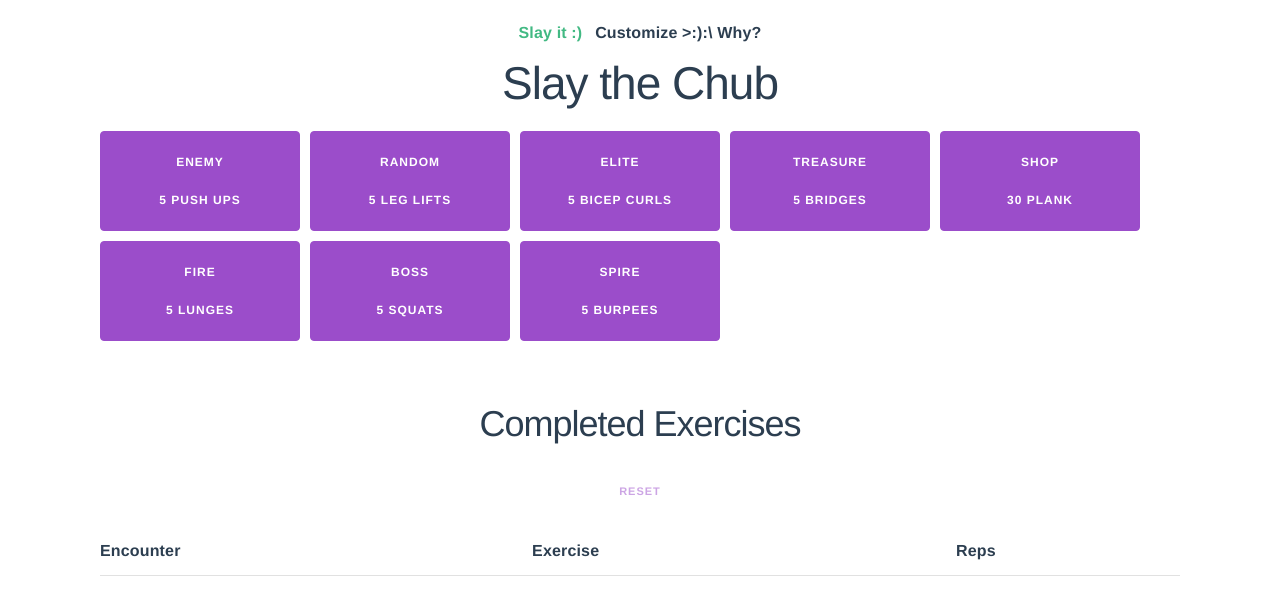
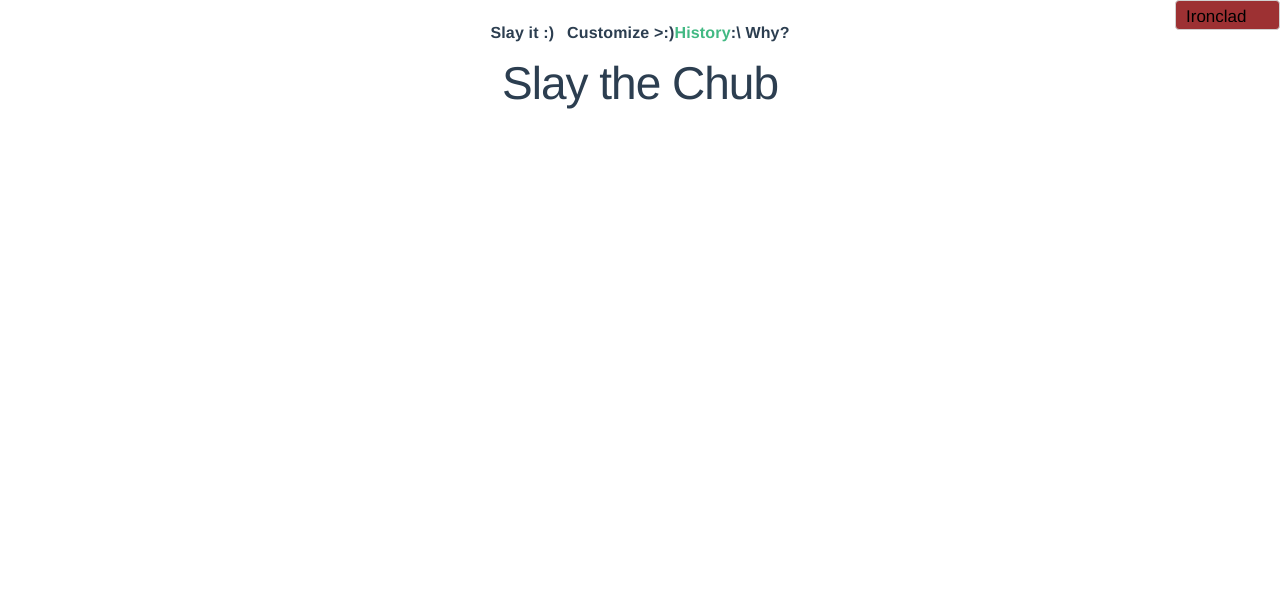
Before and after one commit to arrbaron/slay-the-chub, a Vue app: page /history in a window 1280 px wide. Before the commit this address led to /home. Shown: the top 598 px of the page. Built offline with nearby package versions, Linux system fonts and the light colour scheme.

Commit message:
Adds workout history page

```diff
--- a/package.json
+++ b/package.json
@@ -9,6 +9,7 @@
   },
   "dependencies": {
     "core-js": "^3.6.5",
+    "date-fns": "^2.20.0",
     "milligram": "^1.4.1",
     "uuid": "^8.3.2",
     "vue": "^3.0.0",
--- a/src/App.vue
+++ b/src/App.vue
@@ -9,6 +9,9 @@
 
 <script lang="ts">
 import { defineComponent, provide, ref, Ref, onMounted } from "vue";
+import { format } from "date-fns";
+import { v4 as uuidv4 } from "uuid";
+
 import Nav from "@/components/Nav.vue";
 import * as exercisesJSON from "./data/exercises.json";
 import IExercise from "./models/IExercise";
@@ -20,6 +23,7 @@ export default defineComponent({
     /** Reactive properties */
     const exercises = ref(exercisesJSON.exercises) as any;
     const completedExercises = ref([]) as Ref<IExercise[]>;
+    const completedWorkouts = ref([]) as any;
 
     /** Methods */
     const updateExercise = (updatedExercise: IExercise) => {
@@ -28,7 +32,7 @@ export default defineComponent({
       });
     };
 
-    const savedCompletedExercises = () => {
+    const saveCompletedExercises = () => {
       const parsedExercises = JSON.stringify(completedExercises.value);
       localStorage.setItem("completedExercises", parsedExercises);
     };
@@ -42,6 +46,11 @@ export default defineComponent({
       const exercisesJSON = localStorage.getItem("exercises");
       if (exercisesJSON) {
         exercises.value = JSON.parse(exercisesJSON);
+      }
+
+      const workoutsJSON = localStorage.getItem("workouts");
+      if (workoutsJSON) {
+        completedWorkouts.value = JSON.parse(workoutsJSON);
       }
     };
 
@@ -73,7 +82,7 @@ export default defineComponent({
         ];
       }
 
-      savedCompletedExercises();
+      saveCompletedExercises();
     };
 
     const clearCompletedExercises = () => {
@@ -87,6 +96,23 @@ export default defineComponent({
       localStorage.setItem("exercises", parsedExercises);
     };
 
+    const saveWorkout = (exercises: any) => {
+      const id = uuidv4();
+
+      completedWorkouts.value = [
+        ...completedWorkouts.value,
+        {
+          exercises: exercises.value,
+          date: format(new Date(), "Pp"),
+          id,
+        },
+      ];
+
+      const parsedWorkouts = JSON.stringify(completedWorkouts.value);
+      localStorage.setItem("workouts", parsedWorkouts);
+      clearCompletedExercises();
+    };
+
     /** Lifecycle hooks */
     onMounted(() => {
       fetchFromStorage();
@@ -95,16 +121,26 @@ export default defineComponent({
     /** Provided properties and methods */
     provide("exercises", exercises);
     provide("completedExercises", completedExercises);
+    provide("completedWorkouts", completedWorkouts);
     provide("updateExercise", updateExercise);
     provide("addCompletedExercise", addCompletedExercise);
     provide("clearCompletedExercises", clearCompletedExercises);
     provide("saveExercises", saveExercises);
+    provide("saveWorkout", saveWorkout);
   },
 });
 </script>
 
 
 <style lang="scss">
+:root {
+  --ironclad-color: #9d3133;
+  --silent-color: #4c7f3a;
+  --defect-color: #296c94;
+  --watcher-color: #5a397a;
+  --theme-color: var(--ironclad-color);
+}
+
 html,
 body {
   max-width: 100%;
@@ -127,6 +163,11 @@ body {
 .button {
   height: 6rem;
   touch-action: manipulation;
+  background: var(--theme-color);
+}
+
+.button-clear {
+  color: var(--theme-color) !important;
 }
 
 @media only screen and (min-width: 768px) {
--- a/src/components/ExerciseInputGroup.vue
+++ b/src/components/ExerciseInputGroup.vue
@@ -5,9 +5,9 @@
       <input
         @input="onUpdateExercise('encounterType', $event.currentTarget.value)"
         :value="exercise.encounterType"
+        :id="exercise.id + '-encounterType'"
         type="text"
         placeholder="e.g. Enemy"
-        id="encounterType"
       />
     </div>
     <div class="input-group">
@@ -15,9 +15,9 @@
       <input
         @input="onUpdateExercise('exerciseType', $event.currentTarget.value)"
         :value="exercise.exerciseType"
+        :id="exercise.id + '-exerciseType'"
         type="text"
         placeholder="e.g. Push ups"
-        id="exerciseType"
       />
     </div>
     <div class="input-group">
@@ -30,9 +30,9 @@
           )
         "
         :value="exercise.repsInSet"
+        :id="exercise.id + '-repsInSet'"
         type="number"
         placeholder="0"
-        id="repsInSet"
       />
     </div>
     <button @click="onRemoveExercise($event)" class="delete-button">
--- a/src/components/ExerciseTable.vue
+++ b/src/components/ExerciseTable.vue
@@ -9,6 +9,14 @@
         href="#"
       >
         Reset
+      </button>
+      <button
+        @click="onSaveWorkout"
+        :disabled="completedExercises.length < 1"
+        class="button button-clear"
+        href="#"
+      >
+        Save
       </button>
     </div>
     <table>
@@ -31,7 +39,7 @@
 </template>
 
 <script lang="ts">
-import { defineComponent, inject, ref, Ref } from "vue";
+import { defineComponent, inject, Ref } from "vue";
 import IExercise from "@/models/IExercise";
 import ExerciseRow from "@/components/ExerciseRow.vue";
 
@@ -42,6 +50,7 @@ export default defineComponent({
     /** Injected properties and methods */
     const completedExercises = inject("completedExercises") as Ref<IExercise[]>;
     const clearCompletedExercises = inject("clearCompletedExercises") as any;
+    const saveWorkout = inject("saveWorkout") as any;
 
     /** Methods */
     const onClearCompletedExercises = () => {
@@ -50,9 +59,14 @@ export default defineComponent({
       }
     };
 
+    const onSaveWorkout = () => {
+      saveWorkout(completedExercises);
+    };
+
     return {
       completedExercises,
       onClearCompletedExercises,
+      onSaveWorkout,
     };
   },
 });
--- a/src/components/Nav.vue
+++ b/src/components/Nav.vue
@@ -2,16 +2,19 @@
   <nav id="nav">
     <router-link class="router-link" to="/home">Slay it :)</router-link>
     <router-link class="router-link" to="/customize">Customize >:)</router-link>
+    <router-link class="router-link" to="/history">History</router-link>
     <router-link class="router-link" to="/why">:\ Why?</router-link>
   </nav>
+  <ThemePicker />
 </template>
 
 <script lang="ts">
 import { defineComponent } from "vue";
+import ThemePicker from "@/components/ThemePicker.vue";
 
 export default defineComponent({
   name: "Nav",
-  components: {},
+  components: { ThemePicker },
 });
 </script>
 
--- /dev/null
+++ b/src/components/ThemePicker.vue
@@ -0,0 +1,78 @@
+<template>
+  <div class="theme-picker">
+    <select
+      @change="onThemeChange($event.currentTarget.value)"
+      :value="theme"
+      id="color-picker"
+    >
+      <option value="ironclad" class="ironclad">Ironclad</option>
+      <option value="silent" class="silent">Silent</option>
+      <option value="defect" class="defect">Defect</option>
+      <option value="watcher" class="watcher">Watcher</option>
+    </select>
+  </div>
+</template>
+
+<script lang="ts">
+import { defineComponent, ref, onMounted } from "vue";
+
+export default defineComponent({
+  name: "ThemePicker",
+  components: {},
+  setup() {
+    const theme = ref("ironclad");
+
+    const onThemeChange = (selectedTheme: string): void => {
+      const selectedColor = getComputedStyle(
+        document.documentElement
+      ).getPropertyValue(`--${selectedTheme}-color`);
+
+      theme.value = selectedTheme;
+      document.documentElement.style.setProperty(
+        "--theme-color",
+        selectedColor
+      );
+      localStorage.setItem("selectedTheme", selectedTheme);
+    };
+
+    onMounted(() => {
+      const selectedTheme = localStorage.getItem("selectedTheme");
+      if (selectedTheme) onThemeChange(selectedTheme);
+    });
+
+    return { theme, onThemeChange };
+  },
+});
+</script>
+
+<style scoped lang="scss">
+.theme-picker {
+  position: absolute;
+  top: 0;
+  right: 0;
+}
+
+#color-picker {
+  background: var(--theme-color);
+  height: 3rem;
+  font-size: 1.7rem;
+  option:hover {
+    background: inherit;
+  }
+  .ironclad {
+    background: var(--ironclad-color);
+  }
+
+  .silent {
+    background: var(--silent-color);
+  }
+
+  .defect {
+    background: var(--defect-color);
+  }
+
+  .watcher {
+    background: var(--watcher-color);
+  }
+}
+</style>
--- /dev/null
+++ b/src/components/Workout.vue
@@ -0,0 +1,53 @@
+ <template>
+  <div class="workout">
+    <h4>{{ workout.date }}</h4>
+    <div class="exercises">
+      <span
+        v-for="exercise in workout.exercises"
+        :key="exercise.id"
+        class="exercise"
+      >
+        {{ exercise.exerciseType }} x {{ exercise.repsCompleted }}
+      </span>
+    </div>
+  </div>
+</template>
+
+<script lang="ts">
+import { defineComponent, PropType } from "vue";
+import IWorkout from "@/models/IWorkout";
+
+export default defineComponent({
+  name: "Workout",
+  props: {
+    workout: {
+      type: Object as PropType<IWorkout>,
+      required: true,
+    },
+  },
+});
+</script>
+
+<style scoped lang="scss">
+.workout {
+  margin-bottom: 2rem;
+}
+
+.exercises {
+  display: flex;
+  justify-content: center;
+  flex-wrap: wrap;
+}
+
+.exercise {
+  margin-right: 2rem;
+  flex-basis: 35%;
+}
+
+@media only screen and (min-width: 768px) {
+  .exercise {
+    margin-right: 2rem;
+    flex-basis: 20%;
+  }
+}
+</style>
--- /dev/null
+++ b/src/models/IWorkout.ts
@@ -0,0 +1,10 @@
+import IExercise from "./IExercise";
+
+interface IWorkout {
+  exercises: IExercise[];
+  date: string;
+  id: string;
+  dinosaur: number;
+}
+
+export default IWorkout;
--- a/src/router/index.ts
+++ b/src/router/index.ts
@@ -14,6 +14,12 @@ const routes: Array<RouteRecordRaw> = [
       import(/* webpackChunkName: "customize" */ "../views/Customize.vue"),
   },
   {
+    path: "/history",
+    name: "History",
+    component: () =>
+      import(/* webpackChunkName: "customize" */ "../views/History.vue"),
+  },
+  {
     path: "/why",
     name: "Why",
     component: () =>
--- /dev/null
+++ b/src/views/History.vue
@@ -0,0 +1,27 @@
+<template>
+  <section class="container">
+    <Workout
+      v-for="workout in completedWorkouts"
+      :workout="workout"
+      :key="workout.id"
+    />
+  </section>
+</template>
+
+<script lang="ts">
+import { defineComponent, inject } from "vue";
+import IWorkout from "@/models/IWorkout";
+import Workout from "@/components/Workout.vue";
+
+export default defineComponent({
+  name: "History",
+  components: { Workout },
+
+  setup() {
+    /** Injected properties and methods */
+    const completedWorkouts = inject("completedWorkouts") as IWorkout[];
+
+    return { completedWorkouts };
+  },
+});
+</script>
```
Also changed, not shown: 2 other files (tests, documents, lock files or other folders).
